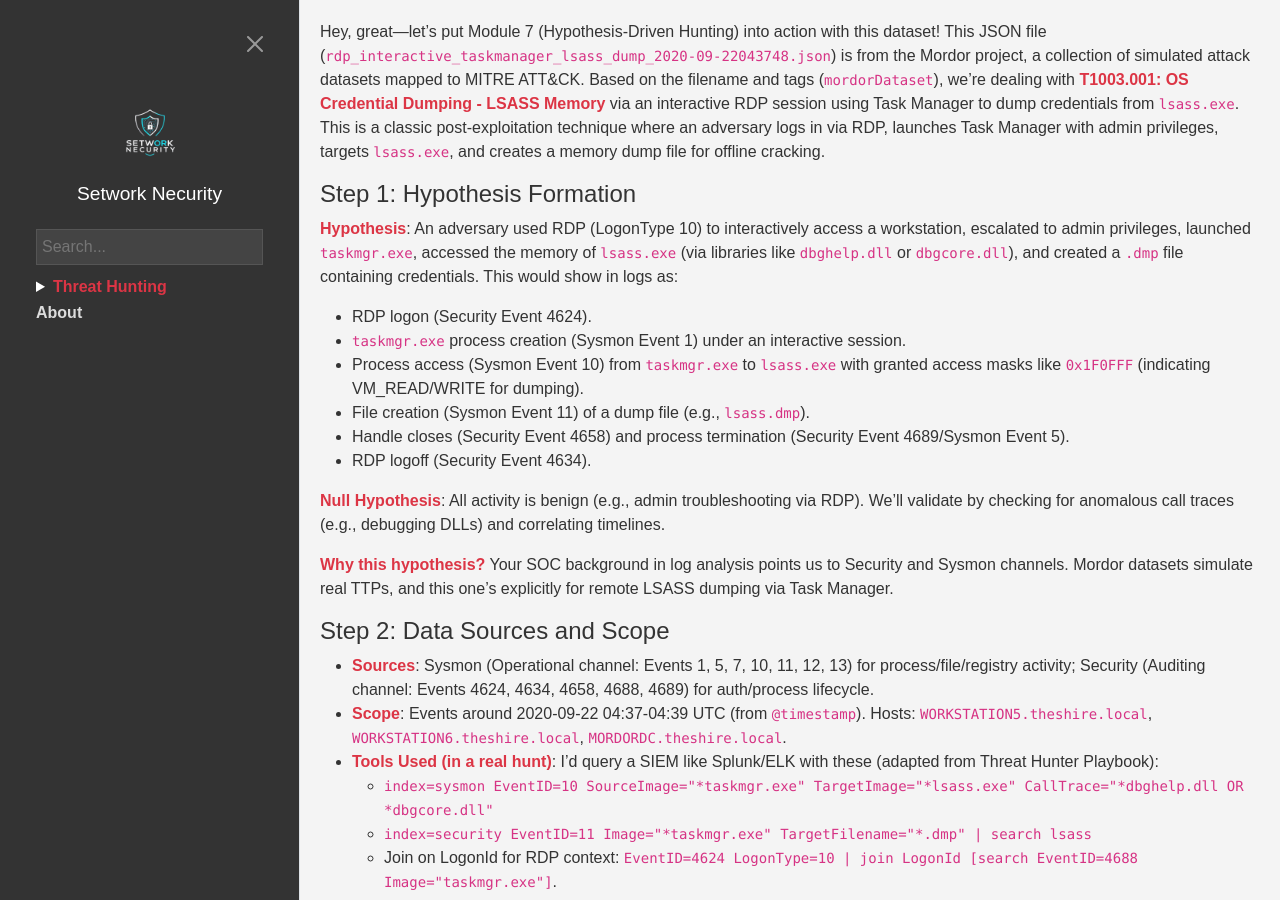
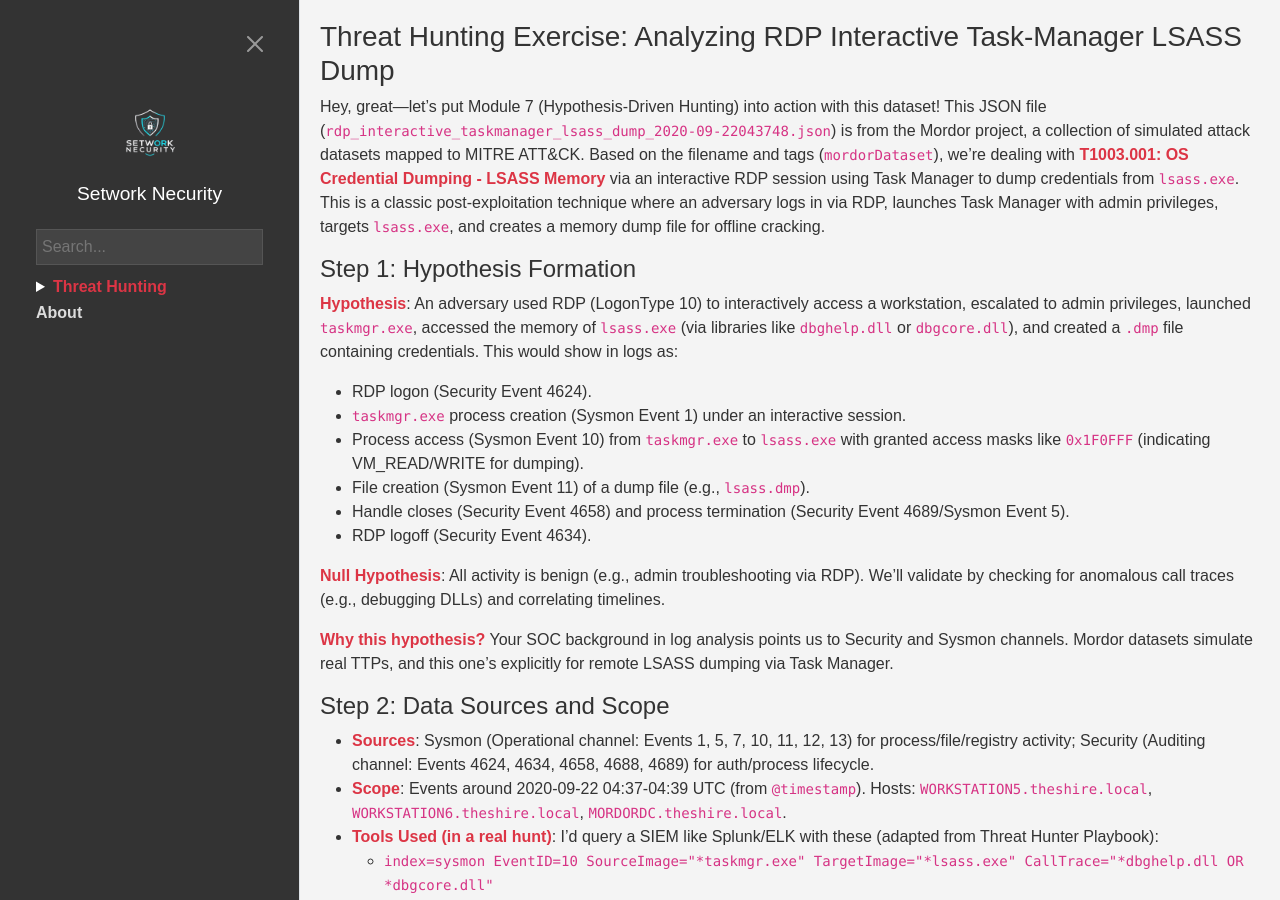
Before and after one commit to pbmundas/library, a Jekyll site: the page built from _posts/2025-07-22-Threat-Hunting-Exercise-Analyzing-RDP-Interactive-Task-Manager-LSASS-Dump.md, in a window 1280 px wide and 900 px high. Built offline with Jekyll 4.4.1, drawn with Linux system fonts in a browser that asks for light colours; comment, search, counter and statistics services are not loaded.

Commit message:
Update 2025-07-22-Threat-Hunting-Exercise-Analyzing-RDP-Interactive-Task-Manager-LSASS-Dump.md

```diff
--- a/_posts/2025-07-22-Threat-Hunting-Exercise-Analyzing-RDP-Interactive-Task-Manager-LSASS-Dump.md
+++ b/_posts/2025-07-22-Threat-Hunting-Exercise-Analyzing-RDP-Interactive-Task-Manager-LSASS-Dump.md
@@ -4,7 +4,7 @@ title: Hunting Exercise - 1
 category: Threat Hunting  # This becomes a main topic in sidebar
 ---
 
-
+### Threat Hunting Exercise: Analyzing RDP Interactive Task-Manager LSASS Dump
 
 Hey, great—let's put Module 7 (Hypothesis-Driven Hunting) into action with this dataset! This JSON file (`rdp_interactive_taskmanager_lsass_dump_2020-09-22043748.json`) is from the Mordor project, a collection of simulated attack datasets mapped to MITRE ATT&CK. Based on the filename and tags (`mordorDataset`), we're dealing with **T1003.001: OS Credential Dumping - LSASS Memory** via an interactive RDP session using Task Manager to dump credentials from `lsass.exe`. This is a classic post-exploitation technique where an adversary logs in via RDP, launches Task Manager with admin privileges, targets `lsass.exe`, and creates a memory dump file for offline cracking.
 
```
